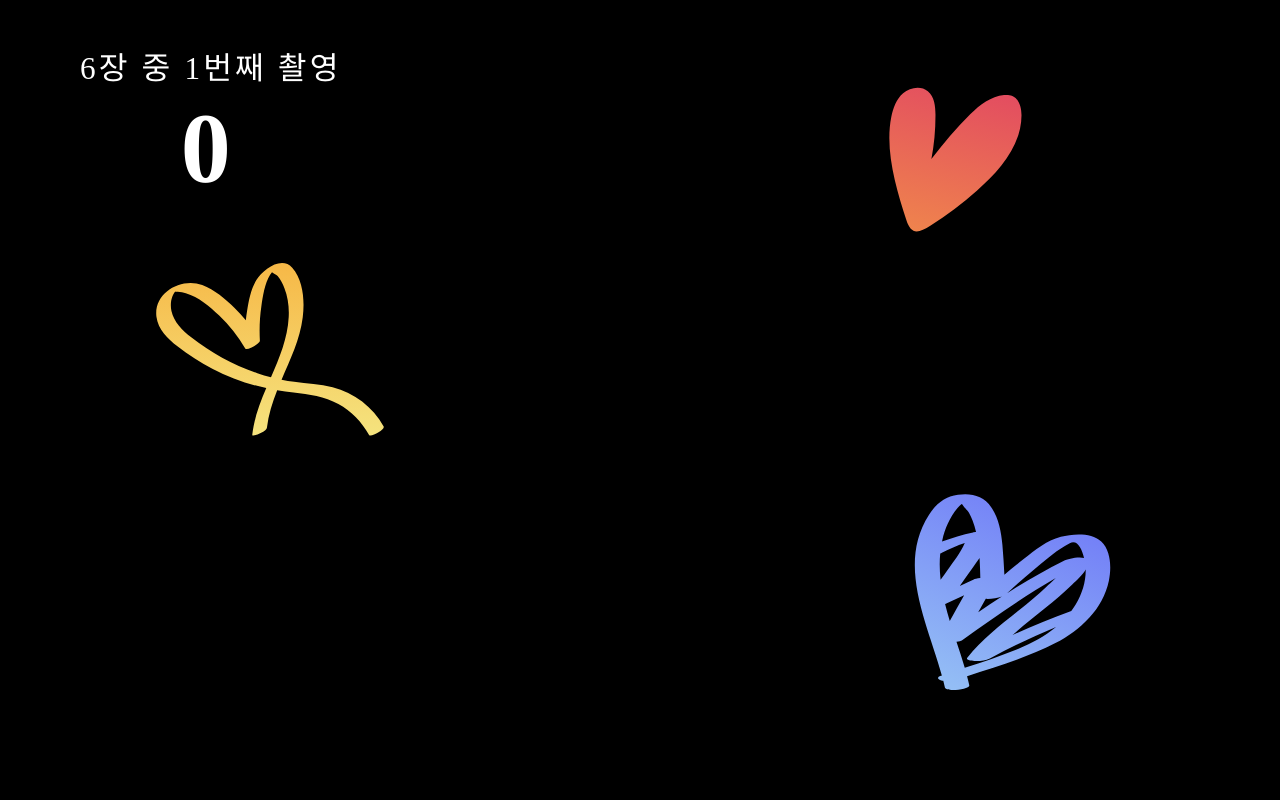
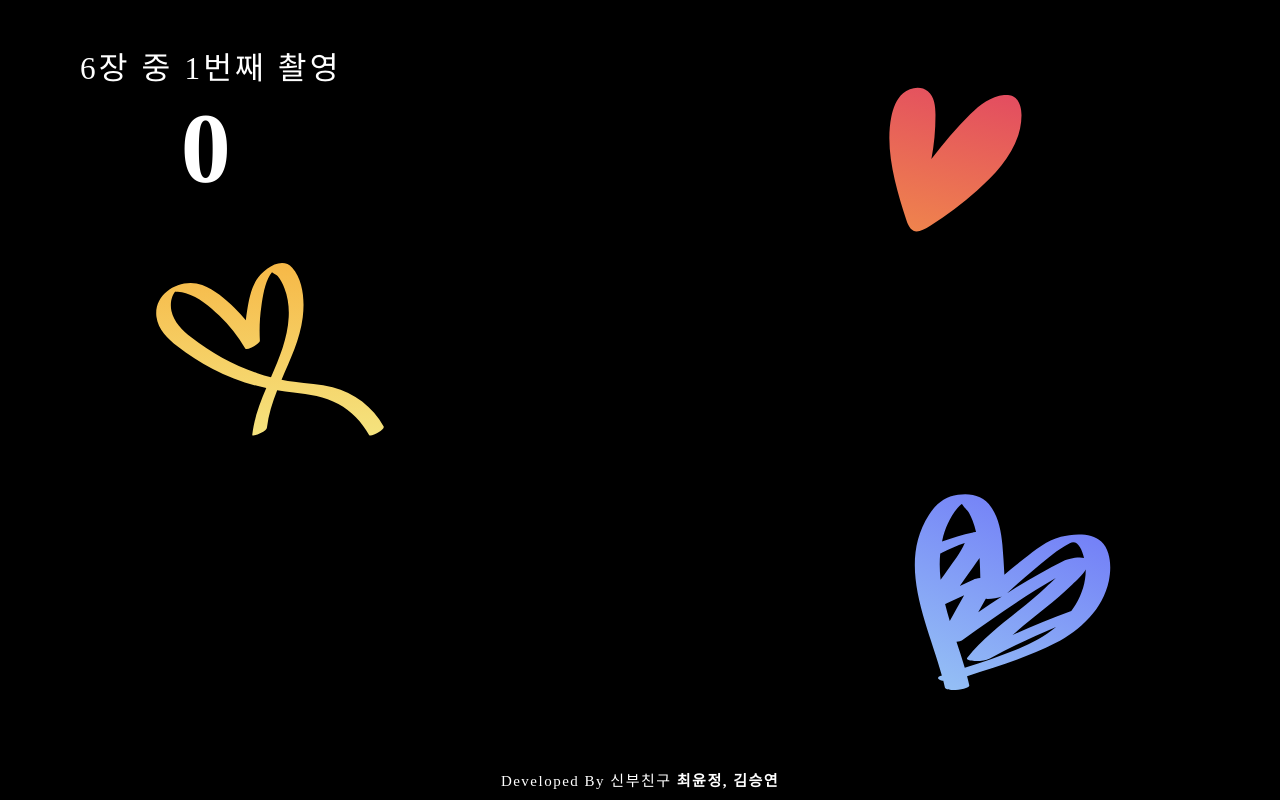
Before and after one commit to Yunjeong-Choi/photo_booth, a React (Create React App) app: page /camera in a window 1280 px wide. Built offline with nearby package versions, Linux system fonts and the light colour scheme; no server answers; the HTML template or start-up script is replaced by a standard one; a web font is replaced by a local one.

Commit message:
[PB-12] 매 페이지 하단에 MadeBy 추가

```diff
--- /dev/null
+++ b/src/components/MadeBy.tsx
@@ -0,0 +1,30 @@
+import styled from "styled-components";
+
+const MadeBy = () => {
+  return (
+    <Container>
+      {`Developed By 신부친구 `}
+      <span>최윤정, 김승연</span>
+      {/* {`개발 문의 : yunjeong.dev.2173@gmail.com / winkitee@gmail.com`} */}
+    </Container>
+  );
+};
+
+const Container = styled.p`
+  position: absolute;
+  bottom: 1rem;
+
+  margin-left: auto;
+  margin-right: auto;
+
+  text-align: right;
+  font-size: 1.5rem;
+  white-space: pre-line;
+
+  > span {
+    font-size: 1.5rem;
+    font-weight: 800;
+  }
+`;
+
+export default MadeBy;
--- a/src/pages/Camera.tsx
+++ b/src/pages/Camera.tsx
@@ -1,8 +1,10 @@
 import { useRef, useCallback, useState, useEffect } from "react";
+import { useNavigate } from "react-router-dom";
+import Webcam from "react-webcam";
 import styled from "styled-components";
-import Webcam from "react-webcam";
-import { useNavigate } from "react-router-dom";
+
 import ContainerWithBackground from "../components/ContainerWithBackground";
+import MadeBy from "../components/MadeBy";
 
 const shootingDelay = 2500;
 const photoWidth = 490;
@@ -104,6 +106,20 @@ function Camera() {
 
   return (
     <StyledContainer>
+      <Countdown>
+        {initialCountdown > 0 ? (
+          <>
+            <p>{`5초 후에
+                촬영을 시작합니다`}</p>
+            <h3>{initialCountdown}</h3>
+          </>
+        ) : (
+          <>
+            <p>{`6장 중 ${imageCount}번째 촬영`}</p>
+            <h3>{shootingCountdown}</h3>
+          </>
+        )}
+      </Countdown>
       <CameraContainer>
         {/* TODO: 왜 카메라 천천히 등장하지 */}
         <Webcam
@@ -123,20 +139,7 @@ function Camera() {
           isResultVisible={isResultVisible}
         />
       </CameraContainer>
-      <Countdown>
-        {initialCountdown > 0 ? (
-          <>
-            <p>{`5초 후에
-                촬영을 시작합니다`}</p>
-            <h3>{initialCountdown}</h3>
-          </>
-        ) : (
-          <>
-            <p>{`6장 중 ${imageCount}번째 촬영`}</p>
-            <h3>{shootingCountdown}</h3>
-          </>
-        )}
-      </Countdown>
+      <MadeBy />
     </StyledContainer>
   );
 }
--- a/src/pages/End.tsx
+++ b/src/pages/End.tsx
@@ -1,7 +1,9 @@
+import { useNavigate } from "react-router-dom";
 import styled from "styled-components";
-import { useNavigate } from "react-router-dom";
+
+import ContainerWithBackground from "../components/ContainerWithBackground";
 import DefaultButton from "../components/DefaultButton";
-import ContainerWithBackground from "../components/ContainerWithBackground";
+import MadeBy from "../components/MadeBy";
 
 const End = () => {
   const navigate = useNavigate();
@@ -13,11 +15,6 @@ const End = () => {
   return (
     <StyledContainer>
       <SectionTitle>지금 이순간, 인쇄중</SectionTitle>
-      {/* TODO: 문구 깜빡이게
-      {`이 프로그램을 개발해주신
-        신부 친구 최윤정님, 김승연님 감사합니다!
-        개발 문의 : yunjeong.dev.2173@gmail.com
-        winkitee@gmail.com`} */}
       <Notice>
         {`오늘 결혼식에 와주셔서 감사합니다!
 
@@ -25,6 +22,7 @@ const End = () => {
           욱엽이와 해경이가 평생 간직할게요`}
       </Notice>
       <GoHomeButton handleClickButton={goToHomePage}>처음으로</GoHomeButton>
+      <MadeBy />
     </StyledContainer>
   );
 };
--- a/src/pages/Gallery.tsx
+++ b/src/pages/Gallery.tsx
@@ -5,6 +5,7 @@ import styled from "styled-components";
 import ContainerWithBackground from "../components/ContainerWithBackground";
 import DefaultButton from "../components/DefaultButton";
 import ImageItem from "../components/ImageItem";
+import MadeBy from "../components/MadeBy";
 import PhotoFrame from "../components/PhotoFrame";
 
 const Gallery = () => {
@@ -78,6 +79,7 @@ const Gallery = () => {
         />
         <NextButton handleClickButton={handleClickButton}>다음</NextButton>
       </Section>
+      <MadeBy />
     </StyledContainer>
   );
 };
--- a/src/pages/Home.tsx
+++ b/src/pages/Home.tsx
@@ -1,7 +1,9 @@
 import { useNavigate } from "react-router-dom";
 import styled from "styled-components";
+
 import ContainerWithBackground from "../components/ContainerWithBackground";
 import DefaultButton from "../components/DefaultButton";
+import MadeBy from "../components/MadeBy";
 
 function Home() {
   const navigate = useNavigate();
@@ -23,6 +25,7 @@ function Home() {
       총 6번 사진을 찍은 후
       4장의 사진을 골라주세요`}</Message>
       <NextButton handleClickButton={handleClickButton}>시작하기</NextButton>
+      <MadeBy />
     </StyledContainer>
   );
 }
--- a/src/pages/Print.tsx
+++ b/src/pages/Print.tsx
@@ -7,6 +7,7 @@ import styled from "styled-components";
 import ContainerWithBackground from "../components/ContainerWithBackground";
 import DefaultButton from "../components/DefaultButton";
 import PhotoFrame from "../components/PhotoFrame";
+import MadeBy from "../components/MadeBy";
 
 const Print = () => {
   const navigate = useNavigate();
@@ -83,7 +84,7 @@ const Print = () => {
             ③ 오른쪽 상단의 "프린트" 버튼 클릭하면 끝!`}
         </Notice>
         <PrintButton handleClickButton={printDiv}>프린트</PrintButton> */}
-        <SectionTitle>사진 저장하기</SectionTitle>
+        <SectionTitle>프린트 하기</SectionTitle>
         <Notice>
           {`① 아래 "저장" 버튼을 누르고,
             ② 진행요원에게 아이패드를 주시면
@@ -93,6 +94,7 @@ const Print = () => {
           <span>내 마음 속에</span>⌜저장⌟
         </PrintButton>
       </NoticeSection>
+      <MadeBy />
     </StyledContainer>
   );
 };
```
